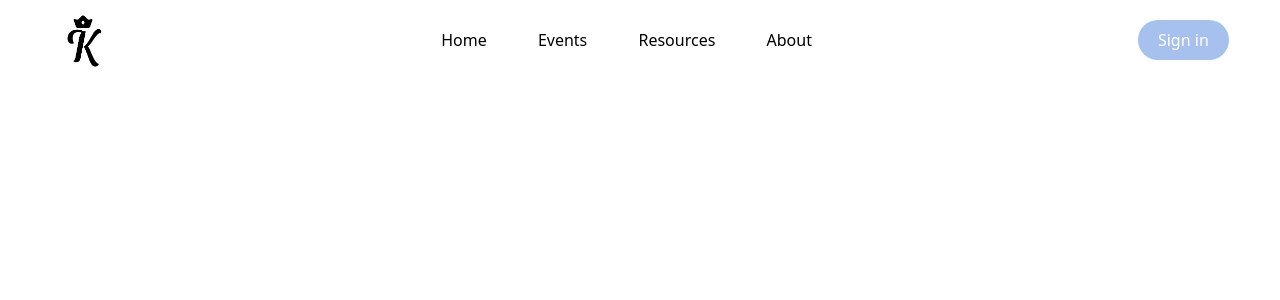
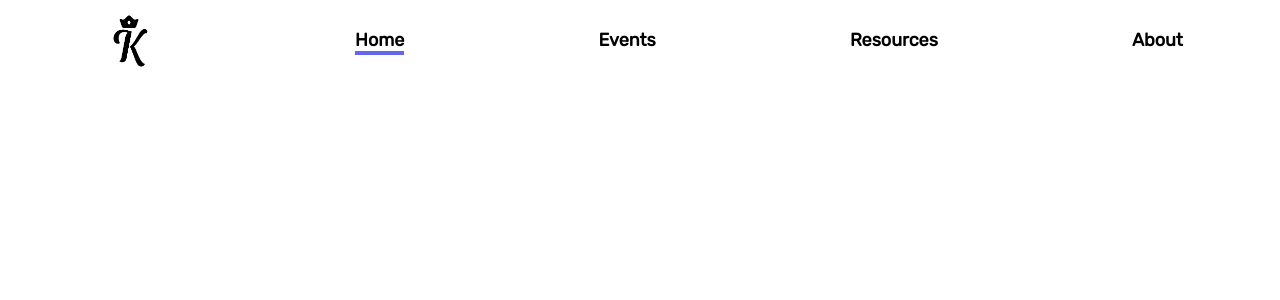
Before and after one commit to UW-INFO442-AU23/jelly-cats, a React (Create React App) app: page / in a window 1280 px wide. Shown: the top 300 px of the page. Built offline with nearby package versions, Linux system fonts and the light colour scheme.

Commit message:
navbar underline/layout

```diff
--- a/public/index.html
+++ b/public/index.html
@@ -15,6 +15,9 @@
       user's mobile device or desktop. See https://developers.google.com/web/fundamentals/web-app-manifest/
     -->
     <link rel="manifest" href="%PUBLIC_URL%/manifest.json" />
+    <link rel="preconnect" href="https://fonts.googleapis.com">
+    <link rel="preconnect" href="https://fonts.gstatic.com" crossorigin>
+    <link href="https://fonts.googleapis.com/css2?family=Rubik&display=swap" rel="stylesheet">
     <!--
       Notice the use of %PUBLIC_URL% in the tags above.
       It will be replaced with the URL of the `public` folder during the build.
--- a/src/components/Navbar/Navbar.css
+++ b/src/components/Navbar/Navbar.css
@@ -1,3 +1,7 @@
 @tailwind base;
 @tailwind components;
 @tailwind utilities;
+
+a {
+    font-family: 'Rubik', sans-serif;
+}
--- a/src/components/Navbar/Navbar.js
+++ b/src/components/Navbar/Navbar.js
@@ -1,37 +1,34 @@
 import React, { useEffect, useState } from 'react';
+import { useLocation } from 'react-router-dom';
 import logo from '../../imgs/Logo.png';
 import './Navbar.css';
 
 export function Navbar(props) {
+    const location = useLocation();
 
     return (
-        <header class="bg-white">
-            <nav class="flex justify-between items-center w-[92%]  mx-auto">
-                <div>
-                    <img class="w-16 cursor-pointer" src={logo} alt="Logo"/>
-                </div>
-                <div
-                    class="nav-links duration-500 md:static absolute bg-white md:min-h-fit min-h-[60vh] left-0 top-[-100%] md:w-auto  w-full flex items-center px-5">
-                    <ul class="flex md:flex-row flex-col md:items-center md:gap-[4vw] gap-12">
+        <header>
+            <nav>
+                <div class="flex-grow">
+                    <ul class="flex flex-row justify-around items-center text-lg">
                         <li>
-                            <a class="hover:text-gray-500" href="/">Home</a>
+                            <img class="w-16" src={logo} alt="Logo"/>
                         </li>
                         <li>
-                            <a class="hover:text-gray-500" href="/Events">Events</a>
+                            <a class={`font-bold ${location.pathname === '/' ? 'border-b-4 border-indigo-500' : ''}`} href="/">Home</a>
                         </li>
                         <li>
-                            <a class="hover:text-gray-500" href="/Resources">Resources</a>
+                            <a class={`font-bold ${location.pathname === '/Events' ? 'border-b-4 border-indigo-500' : ''}`} href="/Events">Events</a>
                         </li>
                         <li>
-                            <a class="hover:text-gray-500" href="/About">About</a>
+                            <a class={`font-bold ${location.pathname === '/Resources' ? 'border-b-4 border-indigo-500' : ''}`} href="/Resources">Resources</a>
+                        </li>
+                        <li>
+                            <a class={`font-bold ${location.pathname === '/About' ? 'border-b-4 border-indigo-500' : ''}`} href="/About">About</a>
                         </li>
                     </ul>
                 </div>
-                <div class="flex items-center gap-6">
-                    <button class="bg-[#a6c1ee] text-white px-5 py-2 rounded-full hover:bg-[#87acec]">Sign in</button>
-                    <ion-icon onclick="onToggleMenu(this)" name="menu" class="text-3xl cursor-pointer md:hidden"></ion-icon>
-                </div>
             </nav>
         </header>
-    )
+    );
 }
```
Also changed, not shown: src/imgs/Logo.svg (deleted), 1 other file (tests, documents, lock files or other folders).
